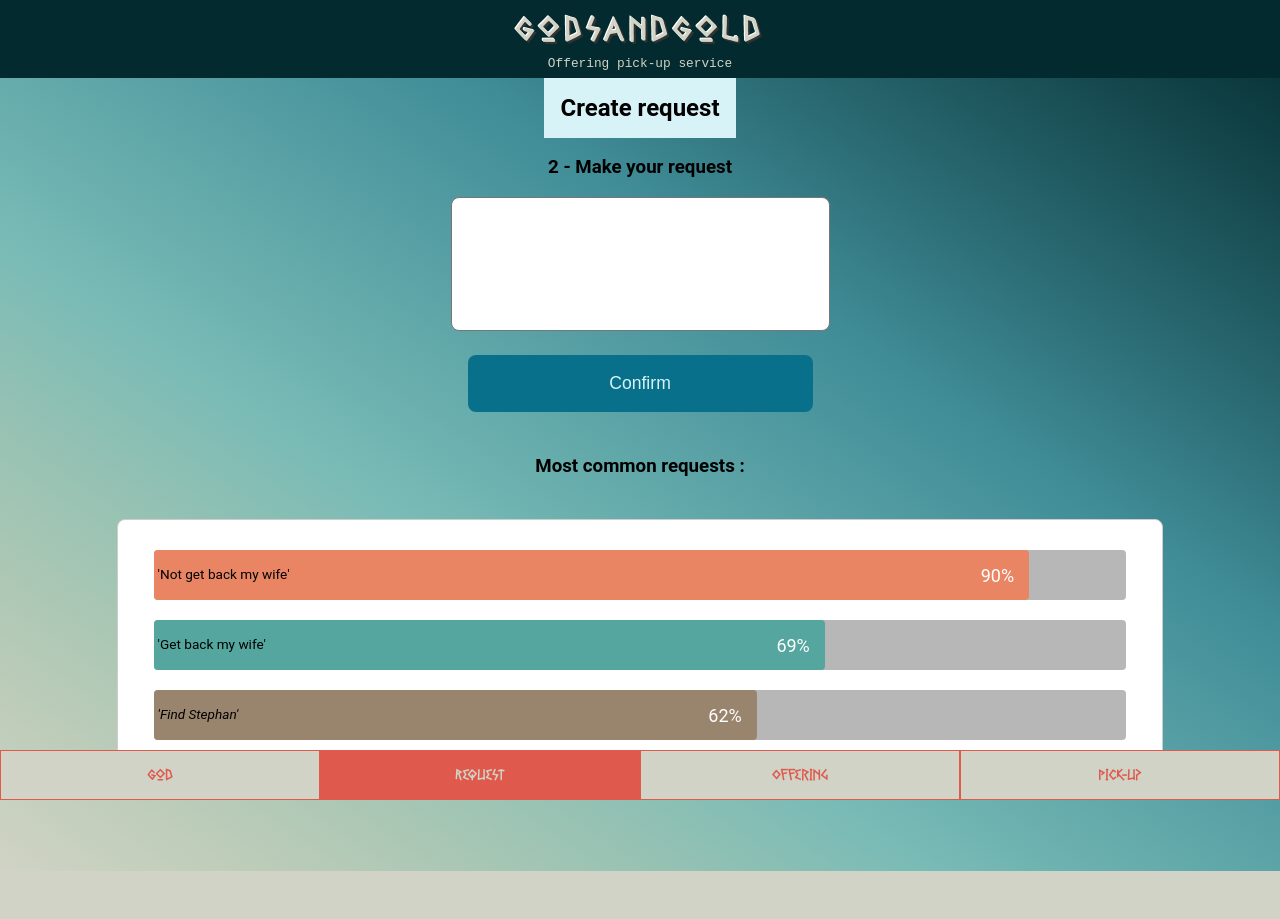
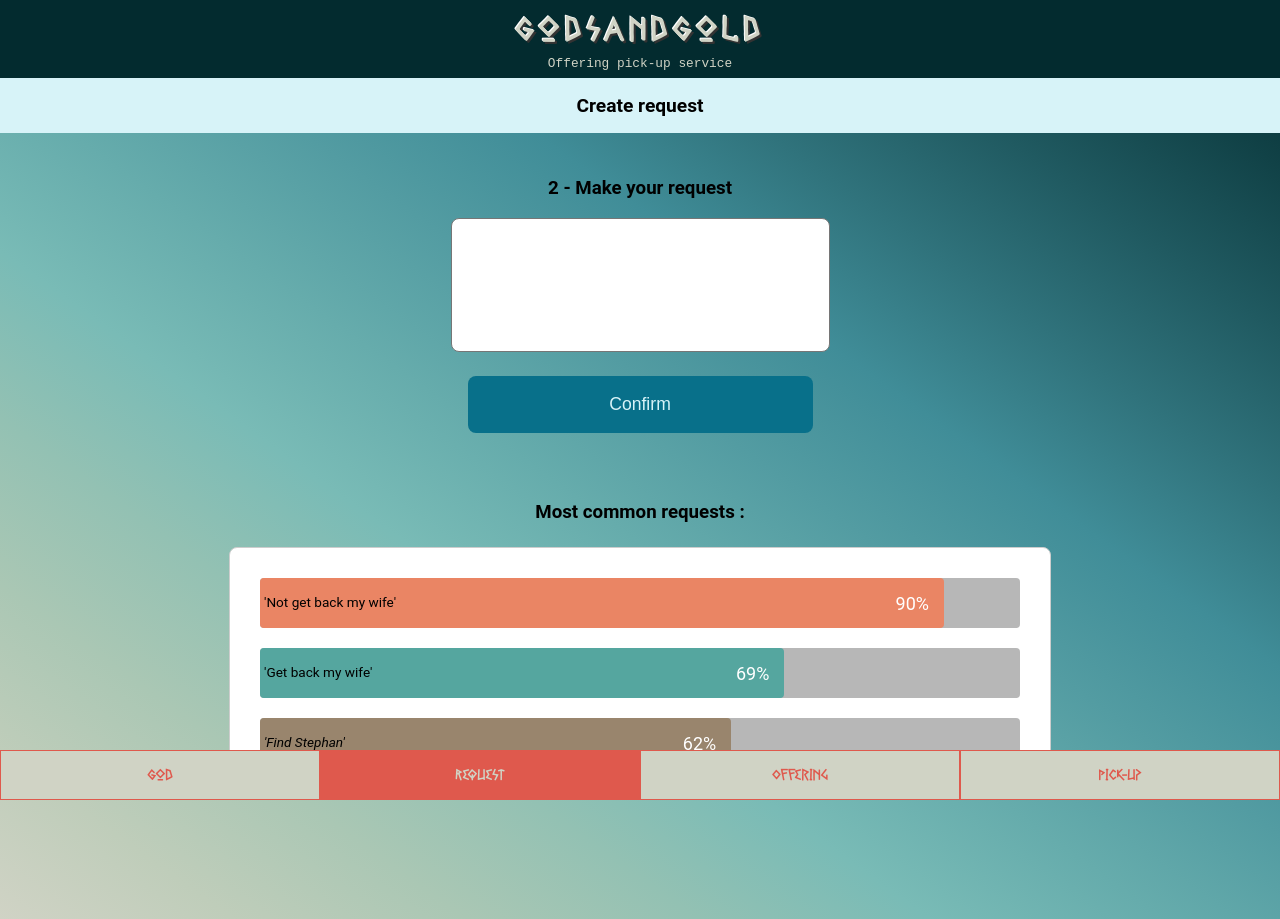
Before and after one commit to herveromary/godsandgold, a React (Create React App) app: page /chooserequest in a window 1280 px wide. Before the commit the page ends 871 px from the top, so only its background shows below. Built offline with nearby package versions, Linux system fonts and the light colour scheme.

Commit message:
add padding fix width to h2 titles

```diff
--- a/src/component/CreateRequest/ChooseOffering.jsx
+++ b/src/component/CreateRequest/ChooseOffering.jsx
@@ -20,10 +20,10 @@ const ChooseOffering = () => {
   const [selectMoney, setSelectMoney] = useState(false);
 
   return (
-    <div className="offeringpage">
+    <div className='offeringpage'>
       <Topbar />
-      <h2 className="offering-title"> What do you want to offer ? </h2>
-      <div className="selectGift">
+      <h2 className='chooseRequest-title '> What do you want to offer ? </h2>
+      <div className='selectGift'>
         <div
           onClick={() => setSelectWine(true)}
           className={selectWine ? "offerButtonused" : "offerButton"}
@@ -36,7 +36,7 @@ const ChooseOffering = () => {
             }}
           >
             <p> Galleon of wine</p>
-            <img src={wine} alt="wine"></img>
+            <img src={wine} alt='wine'></img>
           </DelayLink>
         </div>
         <div
@@ -51,7 +51,7 @@ const ChooseOffering = () => {
             }}
           >
             <p> Sacrificial Animal</p>
-            <img src={animal} alt="animal"></img>
+            <img src={animal} alt='animal'></img>
           </DelayLink>
         </div>
         <div
@@ -66,7 +66,7 @@ const ChooseOffering = () => {
             }}
           >
             <p> Family Member</p>
-            <img src={family} alt="family"></img>
+            <img src={family} alt='family'></img>
           </DelayLink>
         </div>
         <div
@@ -81,7 +81,7 @@ const ChooseOffering = () => {
             }}
           >
             <p> Fruit basket</p>
-            <img src={fruit} alt="fruits"></img>
+            <img src={fruit} alt='fruits'></img>
           </DelayLink>
         </div>
         <div
@@ -93,7 +93,7 @@ const ChooseOffering = () => {
             to={{ pathname: `/choosepickup`, state: { offering: "money" } }}
           >
             <p> Oboli and drachma</p>
-            <img src={coin} alt="coins"></img>
+            <img src={coin} alt='coins'></img>
           </DelayLink>
         </div>
         <div
@@ -106,10 +106,10 @@ const ChooseOffering = () => {
               pathname: `/choosepickup`,
               state: { offering: "precious and beautiful jewels" },
             }}
-            className="offerButton"
+            className='offerButton'
           >
             <p> Precious jewelry</p>
-            <img src={jewels} alt="diamonds"></img>
+            <img src={jewels} alt='diamonds'></img>
           </DelayLink>
         </div>
       </div>
--- a/src/styles/css/ChooseOffering.css
+++ b/src/styles/css/ChooseOffering.css
@@ -11,7 +11,7 @@
   justify-content: center;
   max-width: 600px;
   margin: auto;
-  padding: 60px 0 100px 0;
+  padding: 20px 0 80px 0;
 }
 
 .offerButton {
--- a/src/styles/css/ChoosePickUp.css
+++ b/src/styles/css/ChoosePickUp.css
@@ -3,6 +3,7 @@
   margin: auto;
   position: relative;
   padding-bottom: 50px;
+  overflow-x: hidden;
 }
 .textsChoosePickUp {
   word-wrap: break-word;
--- a/src/styles/css/ChooseRequest.css
+++ b/src/styles/css/ChooseRequest.css
@@ -1,11 +1,7 @@
 .ChooseRequest {
-  min-height: 100vh;
+  min-height: 100%;
   margin: auto;
-  display: flex;
-  flex-direction: column;
-  justify-content: flex-start;
-  align-items: center;
-  overflow: hidden;
+  padding-bottom: 20px;
 }
 
 .chooseRequest-title {
@@ -14,6 +10,9 @@
   padding: 16px;
 
   margin: 0;
+  display: flex;
+  justify-content: center;
+  font-size: 1.2em;
 }
 
 .chooseRequest-form {
@@ -23,6 +22,8 @@
   flex-direction: column;
   align-items: center;
   justify-content: center;
+  margin: auto;
+  padding: 2% 1%;
 }
 
 #requestChoice {
@@ -52,9 +53,14 @@
   opacity: 0.8;
 }
 
+.mostCommonRequests-title {
+  text-align: center;
+}
+
 .diagram-box {
   font-size: 20px;
   width: 80%;
+  max-width: 800px;
   height: auto;
   margin: 24px auto 100px auto;
   background-color: #fff;
```
